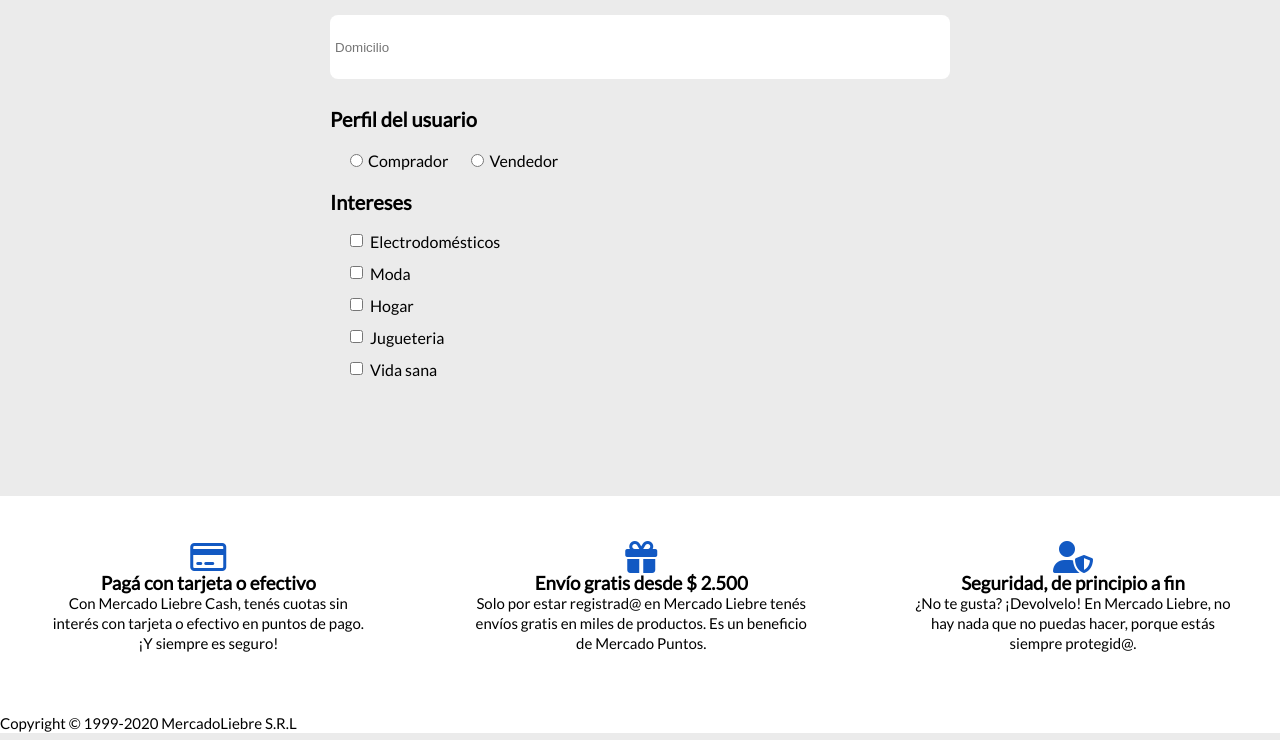
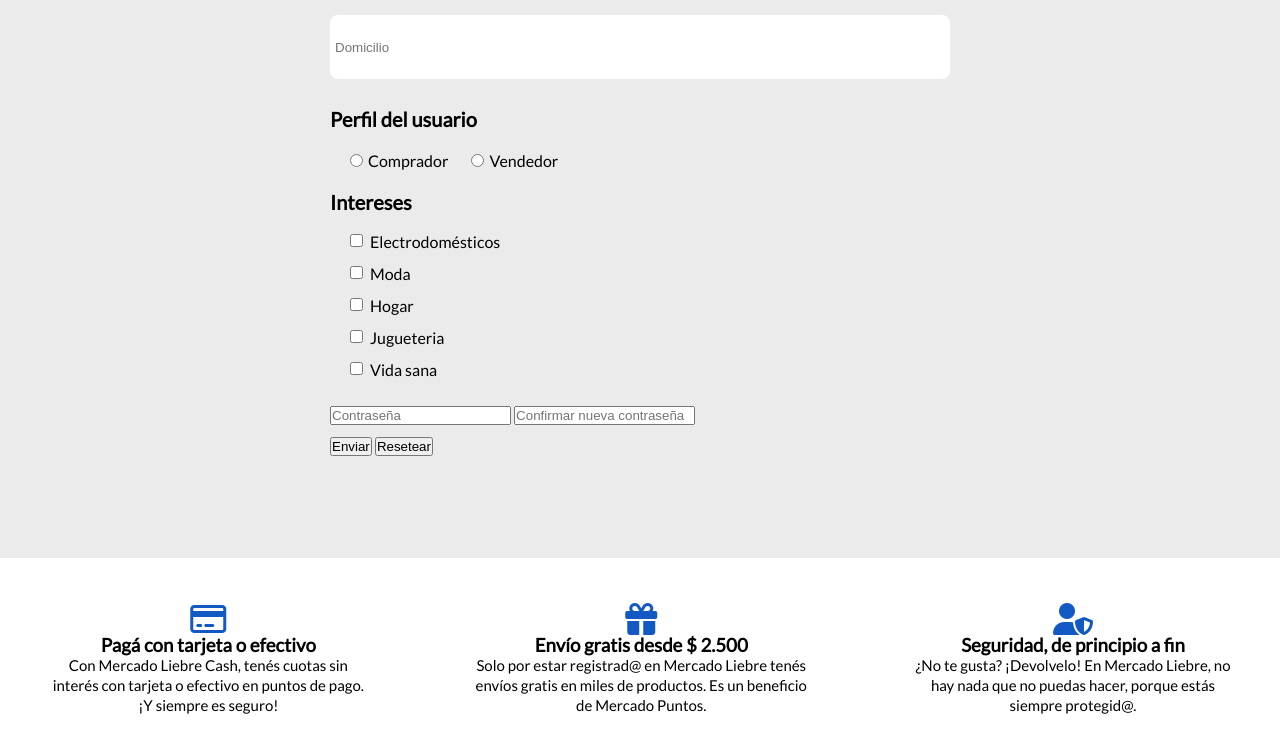
Before and after one commit to SantiagoChappa/mercadoLiebre, a website: page views/register.html in a window 1280 px wide. Shown: the part 620-1360 px from the top of the page. Drawn offline with Linux system fonts and the light colour scheme; files that its build step writes are made by us from their sources; files whose address does not match are found by name.

Commit message:
cambio del direccionamiento del login y register 4

```diff
--- a/views/register.html
+++ b/views/register.html
@@ -43,8 +43,9 @@
 
     <main>
         <h2 id="registro">Registrarse</h2>
+        <section>
         <form action="/ingresar" method="POST" class="formulario">
-            <section>
+
              <div class="control-formulario">
                 <input type="text" name="nombre-apellido" id="nombre-apellido" placeholder="Nombre y apellido "class="control-input">
              </div>
@@ -81,8 +82,17 @@
 
                  <input type="checkbox" name="intereses" id="Vida-sana" value="Vida-sana" class="control-checkbox" multiple><label for="Vida-sana" class="control-label">Vida sana</label>
              </div>
-            </section>
+
+             <div class="control-formulario">
+                 <input type="password" class="password" id="password" placeholder="Contraseña">
+                 <input type="password" class="password" id="password" placeholder="Confirmar nueva contraseña">
+             </div>
+             <div class="control-boton">
+                 <button type="submit">Enviar</button>
+                 <button type="reset">Resetear</button>
+             </div>
         </form>
+    </section>
     </main>
 
     <footer>
```
